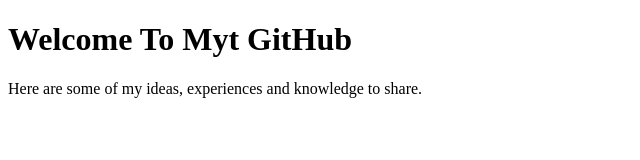
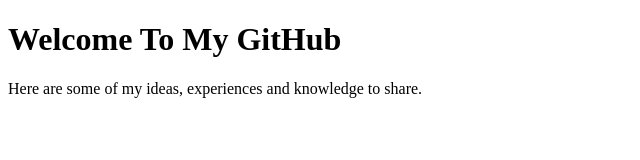
Before and after one commit to roy-luoyao/github.io, a plain HTML site: page index.html in a window 1280 px wide. Shown: the full height of the page, 0-640 px from the left. Drawn offline with Linux system fonts and the light colour scheme.

Commit message:
Fix： wrong spell

```diff
--- a/index.html
+++ b/index.html
@@ -7,7 +7,7 @@
 </head>
 
 <body>
-    <h1>Welcome To Myt GitHub </h1>
+    <h1>Welcome To My GitHub </h1>
     <p>Here are some of my ideas, experiences and knowledge to share.</p>
 </body>
 
```
